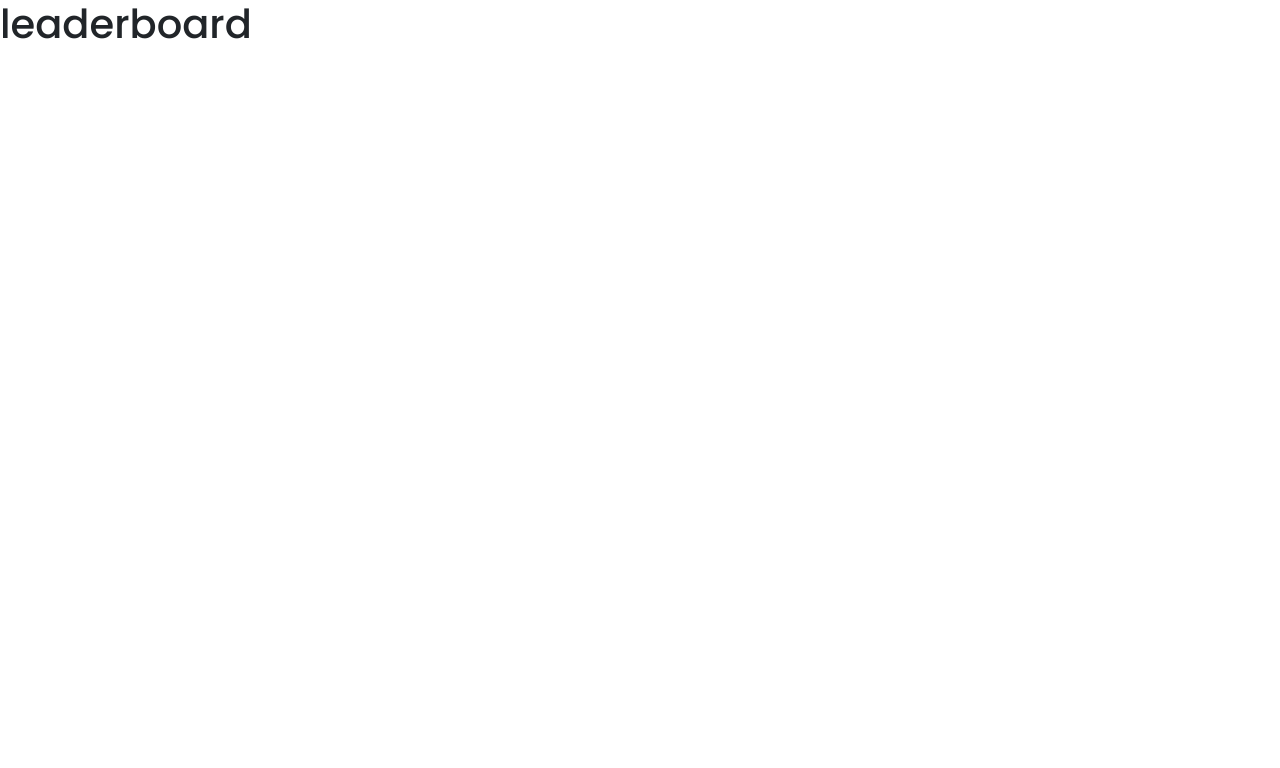
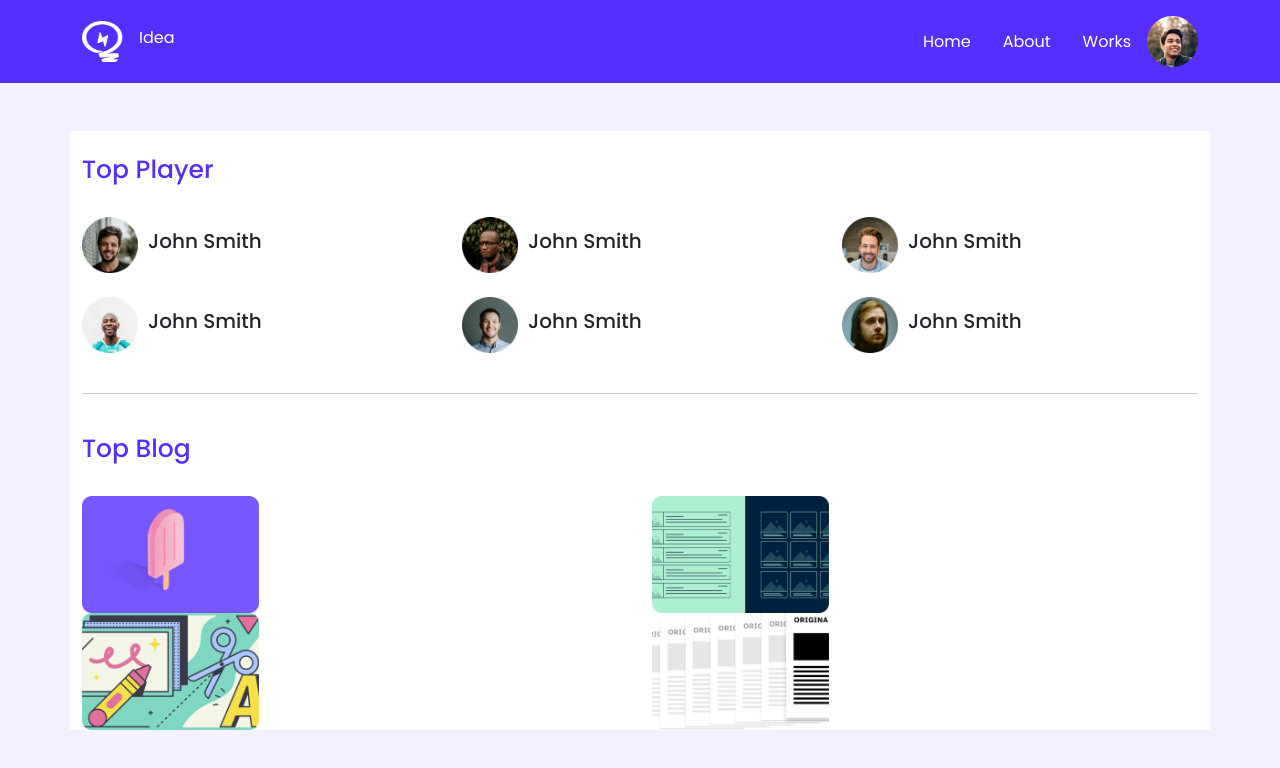
Before and after one commit to AfsanaAbsar/Leaderboard-player-website, a plain HTML site: page index.html in a window 1280 px wide. Drawn offline with nearby package versions, Linux system fonts and the light colour scheme.

Commit message:
half done

```diff
--- a/index.html
+++ b/index.html
@@ -19,7 +19,77 @@
 </head>
 
 <body>
-    <h1>leaderboard</h1>
+    <!-- header section -->
+    <header class="header">
+        <nav class="navbar p-3">
+            <div class="container">
+                <div class="d-flex align-items-center">
+                    <a class="navbar-brand text-white d-flex" href="#">
+                        <img src="images/icons/logo.png" alt="" width="41" height="41">
+
+                    </a>
+                    <p class="mt-2">Idea</p>
+                </div>
+
+                <div class="d-flex align-items-center">
+                    <a class="nav-link active text-white" aria-current="page" href="#">Home</a>
+                    <a class="nav-link text-white" href="#">About</a>
+                    <a class="nav-link text-white" href="#">Works</a>
+                    <img src="images/icons/profile.png" alt="">
+
+                </div>
+            </div>
+        </nav>
+    </header>
+
+    <!-- banner section -->
+
+    <div class="container banner mt-5">
+        <h2 class="section-title pt-4 pb-4">Top Player</h2>
+
+        <div class="row">
+            <div class="col-lg-4 d-flex align-items-center  mb-4">
+                <img src="images/players/player-1.png" width="56" alt="">
+                <h5>John Smith</h5>
+            </div>
+            <div class="col-lg-4 d-flex align-items-center mb-4">
+                <img src="images/players/player-2.png" width="56" alt="">
+                <h5>John Smith</h5>
+            </div>
+            <div class="col-lg-4 d-flex align-items-center mb-4">
+                <img src="images/players/player-3.png" width="56" alt="">
+                <h5>John Smith</h5>
+            </div>
+            <div class="col-lg-4 d-flex align-items-center mb-4">
+                <img src="images/players/player-4.png" width="56" alt="">
+                <h5>John Smith</h5>
+            </div>
+            <div class="col-lg-4 d-flex align-items-center mb-4">
+                <img src="images/players/player-5.png" width="56" alt="">
+                <h5>John Smith</h5>
+            </div>
+            <div class="col-lg-4 d-flex align-items-center mb-4">
+                <img src="images/players/player-6.png" width="56" alt="">
+                <h5>John Smith</h5>
+            </div>
+        </div>
+        <hr>
+        <h2 class="section-title pt-4 pb-4">Top Blog</h2>
+        <div class="row">
+            <div class="col-lg-6">
+                <img src="images/blogs/blog-1.png" width="177" alt="">
+            </div>
+            <div class="col-lg-6">
+                <img src="images/blogs/blog-2.png" width="177" alt="">
+            </div>
+            <div class="col-lg-6">
+                <img src="images/blogs/blog-3.png" width="177" alt="">
+            </div>
+            <div class="col-lg-6">
+                <img src="images/blogs/blog-4.png" width="177" alt="">
+            </div>
+        </div>
+    </div>
 
     <!-- bootstrap js bundle -->
     <script src="https://cdn.jsdelivr.net/npm/bootstrap@5.0.2/dist/js/bootstrap.bundle.min.js"
--- a/style.css
+++ b/style.css
@@ -1,3 +1,21 @@
 body{
     font-family: 'Poppins', sans-serif;
+    background-color: #F3F1FF;
 }
+.header{
+    background-color: #562EFF;
+    color: white;
+}
+.section-title{
+    color: #562EFF;
+
+    font-size: 25px;
+    font-weight: 500;
+}
+
+.banner{
+    background-color: white;
+}
+.row h5{
+    margin-left: 10px;
+}
```
